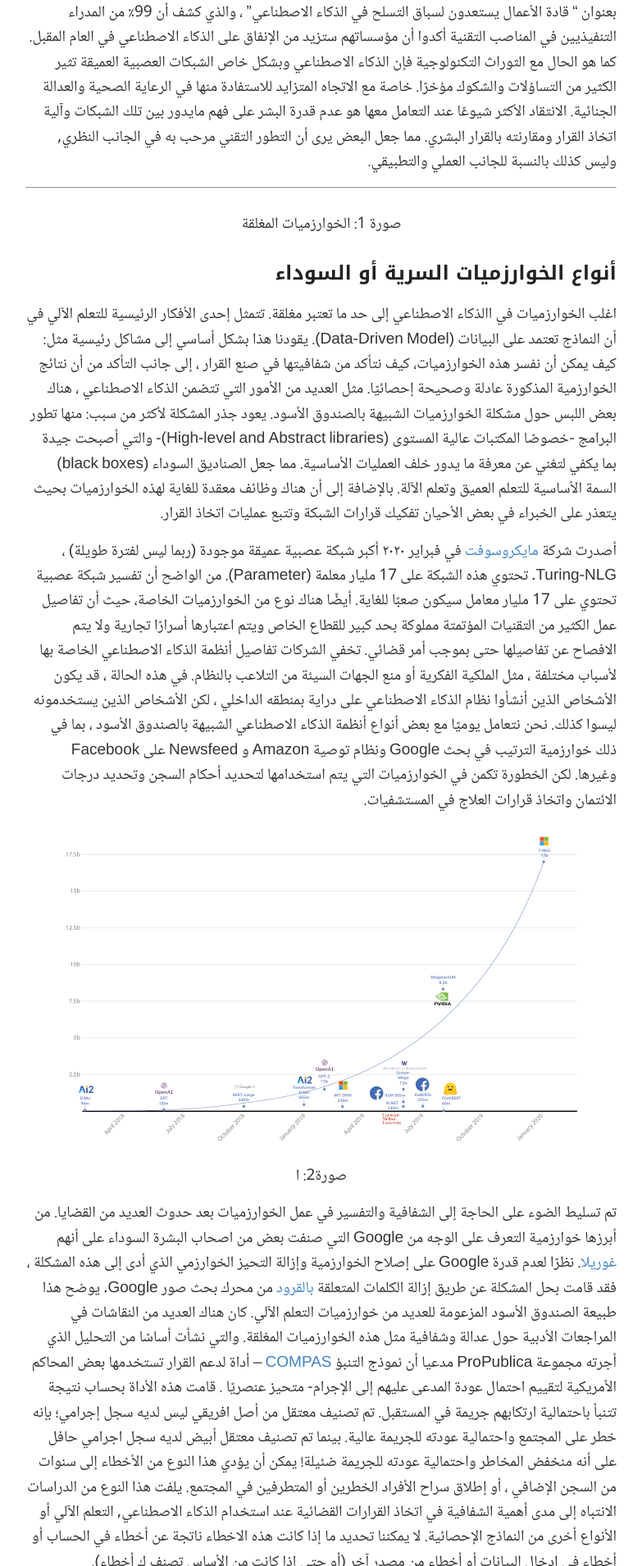
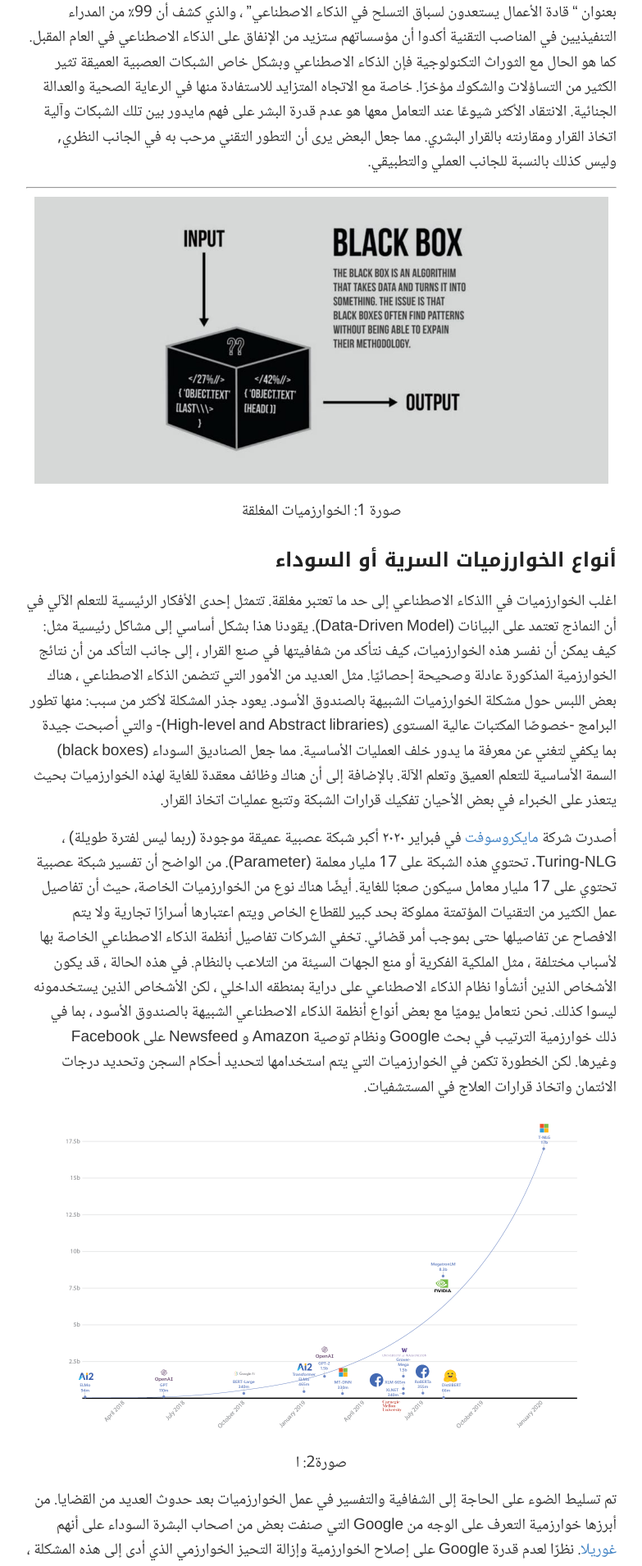
Before and after one commit to sahar119911/AldhaheriS, a Jekyll site: the page built from _posts/2021-5-25-NN-as-black-box.md, in a window 1280 px wide. Shown: the part 376-2286 px from the top of the page at 82% size, without its empty margins (248-1031 px from the left). Built offline with Jekyll 4.4.1, drawn with Linux system fonts in a browser that asks for light colours.

Commit message:
Update 2021-5-25-NN-as-black-box.md

```diff
--- a/_posts/2021-5-25-NN-as-black-box.md
+++ b/_posts/2021-5-25-NN-as-black-box.md
@@ -9,7 +9,7 @@ icon: 👓
 ---
 
 <center>
-<img src="https://sahar119911.github.io/AldhaheriS/gh-pages/images/25-5-2021/black_box_1600px_web-1024x512.jpg" alt="" width="700" align="middle">
+<img src="https://github.com/sahar119911/AldhaheriS/blob/gh-pages/images/25-5-2021/black_box_1600px_web-1024x512.jpg" alt="" width="700" align="middle"/>
  صورة 1: الخوارزميات المغلقة
 </center>
 
@@ -21,7 +21,7 @@ icon: 👓
 أصدرت شركة [مايكروسوفت](https://www.microsoft.com/en-us/research/blog/turing-nlg-a-17-billion-parameter-language-model-by-microsoft/) في فبراير ٢٠٢٠  أكبر شبكة عصبية عميقة موجودة (ربما ليس لفترة طويلة) ، Turing-NLG. تحتوي هذه الشبكة على 17 مليار معلمة (Parameter). من الواضح أن تفسير شبكة عصبية تحتوي على 17 مليار معامل سيكون صعبًا للغاية. أيضًا هناك نوع من الخوارزميات الخاصة، حيث أن تفاصيل عمل الكثير من التقنيات المؤتمتة مملوكة بحد كبير للقطاع الخاص ويتم اعتبارها أسرارًا تجارية ولا يتم الافصاح عن تفاصيلها حتى بموجب أمر قضائي. تخفي الشركات تفاصيل أنظمة الذكاء الاصطناعي الخاصة بها لأسباب مختلفة ، مثل الملكية الفكرية أو منع الجهات السيئة من التلاعب بالنظام. في هذه الحالة ، قد يكون الأشخاص الذين أنشأوا نظام الذكاء الاصطناعي على دراية بمنطقه الداخلي ، لكن الأشخاص الذين يستخدمونه ليسوا كذلك. نحن نتعامل يوميًا مع بعض أنواع أنظمة الذكاء الاصطناعي الشبيهة بالصندوق الأسود ، بما في ذلك خوارزمية الترتيب في بحث Google ونظام توصية Amazon و Newsfeed على Facebook وغيرها. لكن الخطورة تكمن في الخوارزميات التي يتم استخدامها لتحديد أحكام السجن وتحديد درجات الائتمان واتخاذ قرارات العلاج في المستشفيات.
 
 <center>
-<img src="https://github.com/sahar119911/AldhaheriS/blob/gh-pages/images/25-5-2021/TurningNGL_Model__1400x788.png" alt="" width="700" align="middle">
+<img src="https://github.com/sahar119911/AldhaheriS/blob/gh-pages/images/25-5-2021/TurningNGL_Model__1400x788.png" alt="" width="700" align="middle"/>
  صورة2: ا
 </center>
 
```
